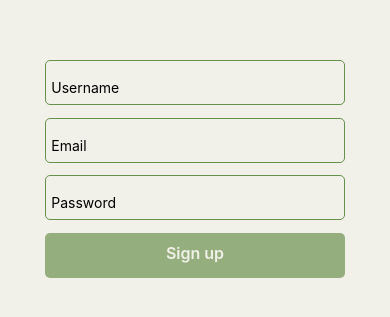
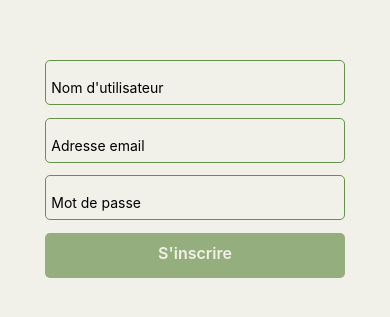
Before and after one commit to myplants-lacapsule/myplants-frontend, a React Native app: screen /SignUp in a window 390 px wide. Shown: the part 253-570 px from the top of the page. Built offline with nearby package versions, Linux system fonts and the light colour scheme.

Commit message:
nothing much

```diff
--- a/screens/NewItemScreen.js
+++ b/screens/NewItemScreen.js
@@ -14,7 +14,7 @@ export default function NewItemScreen() {
   const [signInPassword, setSignInPassword] = useState("");
 
   const handleConnection = () => {
-    fetch("http://192.168.100.50:3000/users/signin", {
+    fetch("http://192.168.43.241:3000/users/signin", {
       method: "POST",
       headers: { "Content-Type": "application/json" },
       body: JSON.stringify({ email: signInEmail, password: signInPassword }),
--- a/screens/SignInScreen.js
+++ b/screens/SignInScreen.js
@@ -8,7 +8,7 @@ import RegisterButton from "../components/RegisterButton.js";
 
 export default function SignInScreen() {
   const dispatch = useDispatch();
-	const navigation = useNavigation();
+  const navigation = useNavigation();
 
   const [signInEmail, setSignInEmail] = useState("");
   const [signInPassword, setSignInPassword] = useState("");
@@ -25,7 +25,7 @@ export default function SignInScreen() {
           dispatch(login({ email: signInEmail, token: data.token }));
           setSignInEmail("");
           setSignInPassword("");
-					navigation.navigate("TabNavigator");
+          navigation.navigate("TabNavigator");
         }
       });
   };
@@ -46,14 +46,14 @@ export default function SignInScreen() {
           onChangeText={setSignInEmail}
         />
         <RegisterInput
-          placeholder="Password"
+          placeholder="Mot de passe"
           secureTextEntry={true}
           textContentType="password"
           autoComplete="password"
           value={signInPassword}
           onChangeText={setSignInPassword}
         />
-        <RegisterButton title="Sign in" onPress={handleConnection} />
+        <RegisterButton title="Se connecter" onPress={handleConnection} />
       </View>
     </KeyboardAvoidingView>
   );
--- a/screens/SignUpScreen.js
+++ b/screens/SignUpScreen.js
@@ -43,12 +43,12 @@ export default function SignUpScreen() {
     >
       <View style={styles.registerContainer}>
         <RegisterInput
-          placeholder="Username"
+          placeholder="Nom d'utilisateur"
           value={signUpUsername}
           onChangeText={setSignUpUsername}
         />
         <RegisterInput
-          placeholder="Email"
+          placeholder="Adresse email"
           autoCapitalize="none"
           keyboardType="email-address"
           textContentType="emailAddress"
@@ -57,14 +57,14 @@ export default function SignUpScreen() {
           onChangeText={setSignUpEmail}
         />
         <RegisterInput
-          placeholder="Password"
+          placeholder="Mot de passe"
           textContentType="password"
           autoComplete="password"
           value={signUpPassword}
           onChangeText={setSignUpPassword}
 					secureTextEntry={true}
         />
-        <RegisterButton title="Sign up" onPress={handleRegister} />
+        <RegisterButton title="S'inscrire" onPress={handleRegister} />
       </View>
     </KeyboardAvoidingView>
   );
--- a/screens/WelcomeScreen.js
+++ b/screens/WelcomeScreen.js
@@ -19,11 +19,11 @@ export default function WelcomeScreen() {
       <Image style={styles.image} source={require("../assets/logo.jpg")} />
       <View style={styles.buttonContainer}>
         <RegisterButton
-          title="Sign in"
+          title="Se connecter"
           onPress={() => navigation.navigate("SignIn")}
         />
         <RegisterButton
-          title="Sign up"
+          title="S'inscrire"
           onPress={() => navigation.navigate("SignUp")}
         />
       </View>
```
